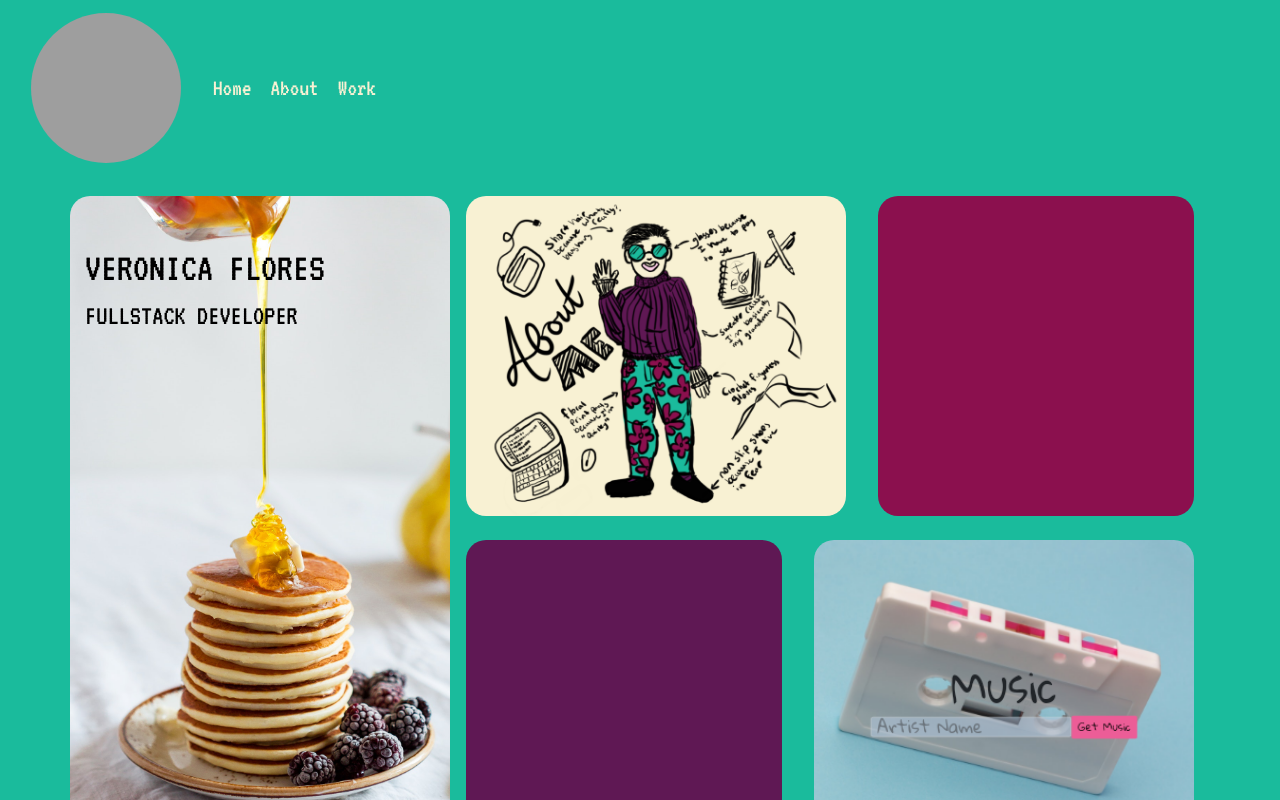
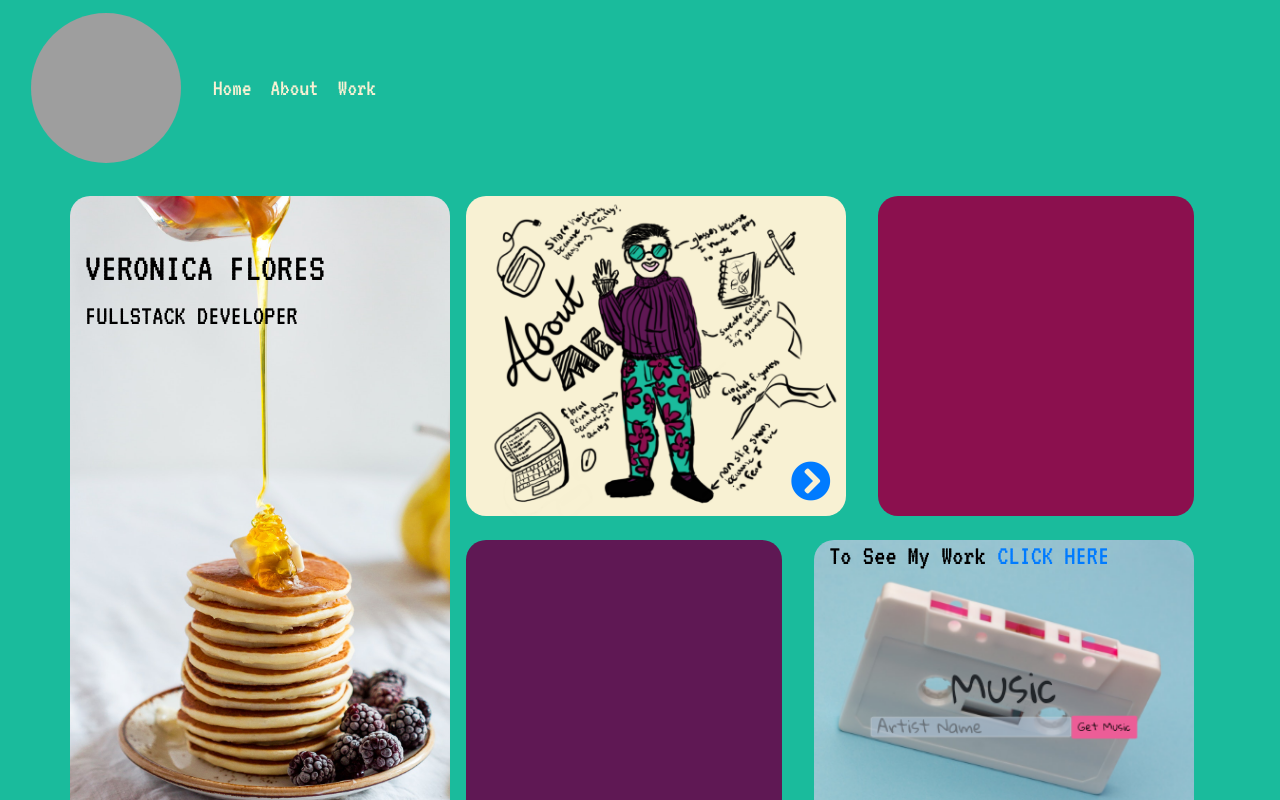
Before and after one commit to veronicamflores/veronicamflores.github.io, a Vue app: page / in a window 1280 px wide. Shown: the top 800 px of the page. Built offline with nearby package versions, Linux system fonts and the light colour scheme; grey boxes are pictures that could not be loaded.

Commit message:
made some changes and now some pushes

```diff
--- a/src/views/Home.vue
+++ b/src/views/Home.vue
@@ -5,10 +5,10 @@
         <div class="col-xs-12 col-md-4 img-bg border-r mt-1 mb-2"><h1 class="mt-5">VERONICA FLORES</h1><h3>FULLSTACK DEVELOPER</h3></div>
         <div class="col-xs-12 col-md-8">
           <div class="row d-flex justify-content-around">
-            <div class="col-md-6 col-xs-12 img-about size border-r mt-1 mb-2"><router-link :to="{name: 'about'}"></router-link></div>
+            <div class="col-md-6 col-xs-12 img-about size border-r mt-1 mb-2 d-flex align-items-end justify-content-end"><h1><router-link  class="colorFont" :to="{name: 'about'}"><i class="fas fa-chevron-circle-right"></i></router-link></h1></div>
             <div class="col-md-5 col-xs-12 color3 border-r mt-1 mb-2"></div>
             <div class="col-md-5 col-xs-12  color4 border-r mt-3"></div>
-            <div class="col-md-6 col-xs-12 size img-work border-r mt-3"><h3 class="work-text" hidden>Find More Here</h3></div>
+            <div class="col-md-6 col-xs-12 size img-work border-r mt-3"><h3 class="colorFont">To See My Work <router-link class="colorFont" :to="{name: 'work'}">CLICK HERE</router-link></h3></div>
           </div>
         </div>
       </div>
@@ -21,7 +21,7 @@
             <p><router-link class="hover" :to="{name: 'work'}">Work</router-link></p>&nbsp;
         </div>
         <div class="col-12 d-flex justify-content-center align-items-center">
-          <a class="font-size" href="https://github.com/veronicamflores" target="_blank"><i class="fab fa-github"></i></a >&nbsp;<a class="font-size" href="https://www.linkedin.com/in/veronicamarieflores" target="_blank"><i class="fab fa-linkedin"></i></a>&nbsp;<a class="font-size" href=""><i class="fab fa-facebook-square" target="_blank"></i></a>
+          <a class="font-size" href="https://github.com/veronicamflores" target="_blank"><i class="fab fa-github"></i></a>&nbsp;<a class="font-size" href="https://www.linkedin.com/in/veronicamarieflores" target="_blank"><i class="fab fa-linkedin"></i></a>&nbsp;<a class="font-size" href=""><i class="fab fa-facebook-square" target="_blank"></i></a>
         </div>
         <div class="col-12 d-flex justify-content-center align-items-center"><p>&copy; 2018 Veronica Flores</p></div>
     </div>
@@ -51,16 +51,12 @@ export default {
   background: url("../assets/about2.png") no-repeat;
   background-size: cover;
 }
-.img-about:hover {
-  border: 5px solid #8b104e;
-}
+
 .img-work {
   background: url("../assets/musicVue.png") no-repeat center center;
   background-size: cover;
 }
-.img-work:hover {
-  border: 5px solid #5f1854;
-}
+
 .img-round {
   border-radius: 50%;
 }
```
